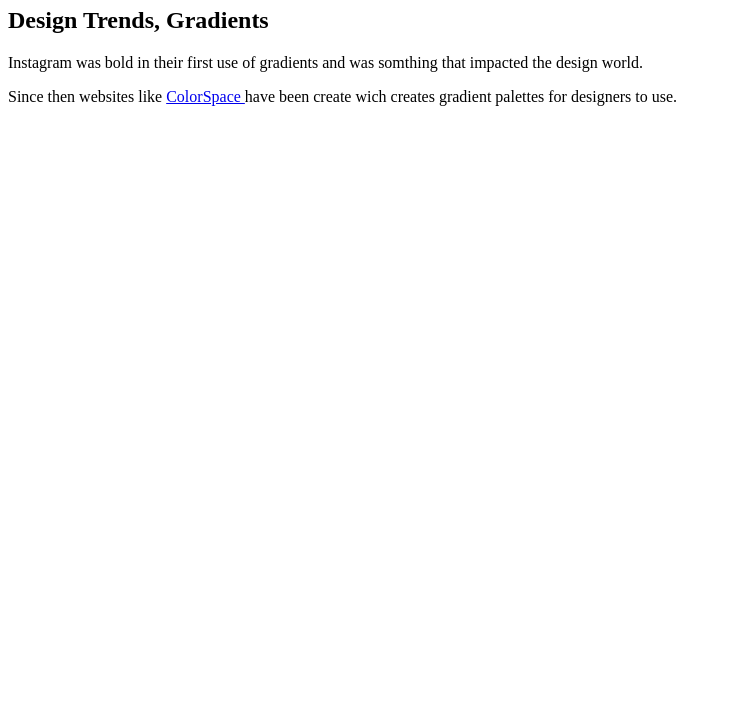
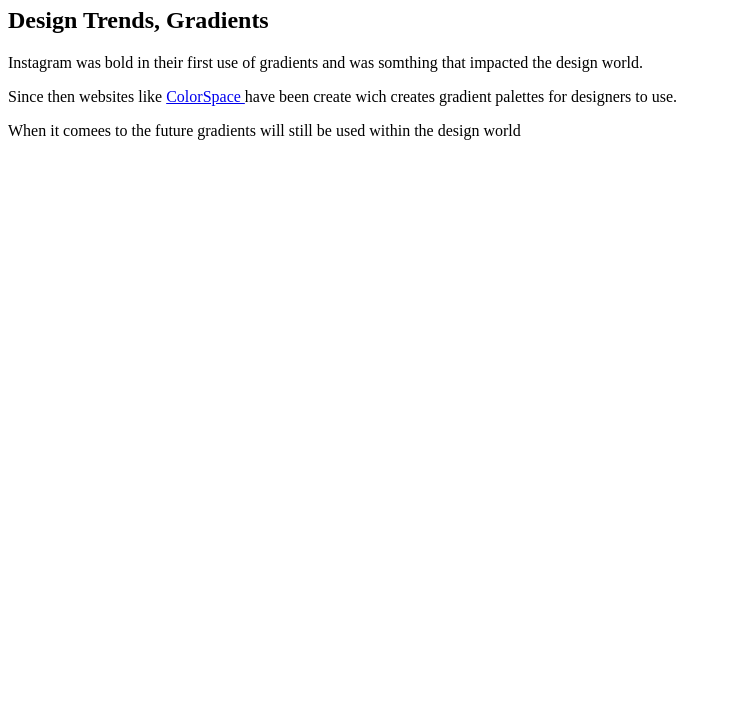
Before and after one commit to SamTorok/FA2024, a plain HTML site: page readings.html in a window 1280 px wide. Shown: the part 73-800 px from the top of the page, without its empty margins (0-731 px from the left). Drawn offline with Linux system fonts and the light colour scheme.

Commit message:
Update readings.html

```diff
--- a/readings.html
+++ b/readings.html
@@ -9,5 +9,6 @@
     <h2> Design Trends, Gradients </h2>
     <p> Instagram was bold in their first use of gradients and was somthing that impacted the design world.</p>
     <p> Since then websites like <a href="https://mycolor.space/?hex=%23845EC2&sub=1"> ColorSpace </a> have been create wich creates gradient palettes for designers to use.</p>
+    <p> When it comees to the future gradients will still be used within the design world</p>
 </body>
 </html>
```
